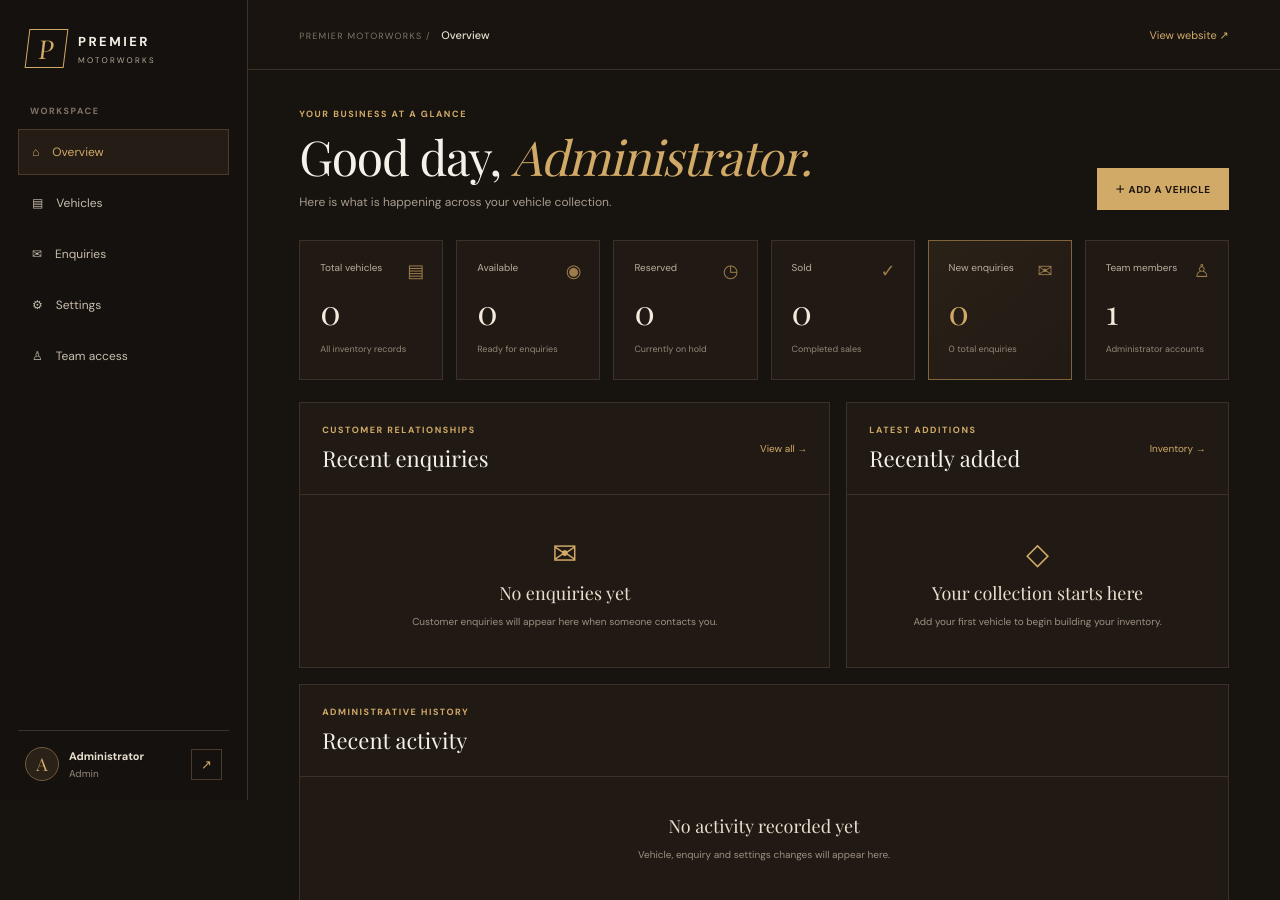
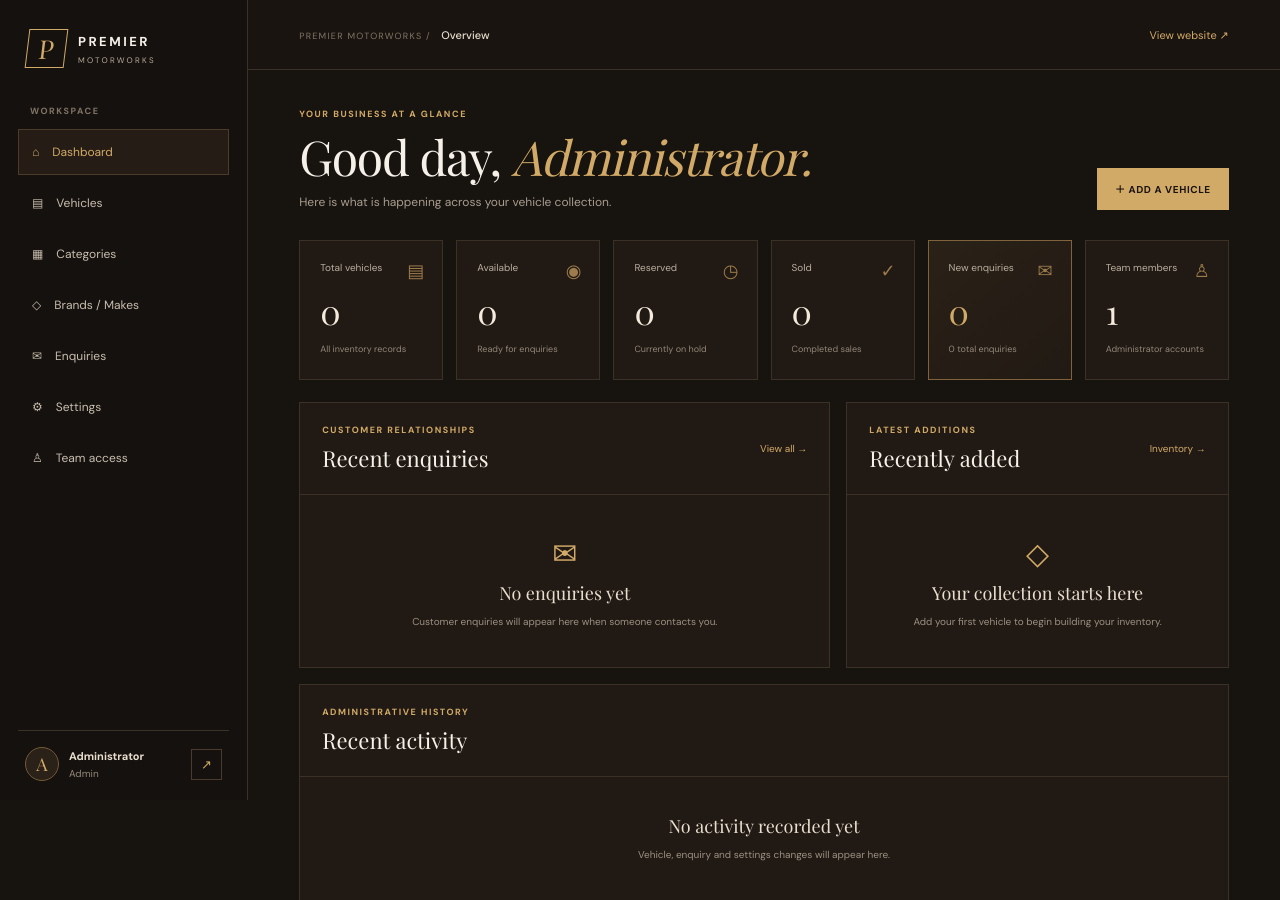
Before and after one commit to Al-ameenolanrewaju/car-website, a Flask app: page /admin/ in a window 1280 px wide. Shown: the top 900 px of the page. Run offline with Flask 3, Linux system fonts and the light colour scheme; the visitor is signed in with stand-in values (Sample User, id 1); data comes from the database, SQL or seed files in the repository; data that the repository does not hold is empty; some libraries are stand-ins or nearby versions.

Commit message:
Connect admin navigation and brand choices

```diff
--- a/templates/admin/base.html
+++ b/templates/admin/base.html
@@ -14,8 +14,8 @@
 <a class="admin-brand" href="{{ url_for('admin.dashboard') }}"><span class="brand-mark">P</span><span><b>PREMIER</b><small>MOTORWORKS</small></span></a>
 <div class="sidebar-label">WORKSPACE</div>
 <nav class="side-nav">
-<a class="{{ 'active' if request.endpoint == 'admin.dashboard' else '' }}" href="{{ url_for('admin.dashboard') }}">⌂ <span>Overview</span></a>
-<a class="{{ 'active' if request.endpoint in ['admin.vehicles','admin.vehicle_new','admin.vehicle_edit'] else '' }}" href="{{ url_for('admin.vehicles') }}">▤ <span>Vehicles</span></a>
+<a class="{{ 'active' if request.endpoint == 'admin.dashboard' else '' }}" href="{{ url_for('admin.dashboard') }}">⌂ <span>Dashboard</span></a>
+<a class="{{ 'active' if request.endpoint in ['admin.vehicles','admin.vehicle_new','admin.vehicle_edit'] else '' }}" href="{{ url_for('admin.vehicles') }}">▤ <span>Vehicles</span></a><a class="{{ 'active' if request.endpoint == 'admin.categories' else '' }}" href="{{ url_for('admin.categories') }}">▦ <span>Categories</span></a><a class="{{ 'active' if request.endpoint == 'admin.brands' else '' }}" href="{{ url_for('admin.brands') }}">◇ <span>Brands / Makes</span></a>
 <a class="{{ 'active' if request.endpoint in ['admin.enquiries','admin.enquiry_status'] else '' }}" href="{{ url_for('admin.enquiries') }}">✉ <span>Enquiries</span>{% set new_count = namespace(value=0) %}{% for e in [] %}{% set new_count.value = new_count.value + 1 %}{% endfor %}</a>
 <a class="{{ 'active' if request.endpoint == 'admin.settings' else '' }}" href="{{ url_for('admin.settings') }}">⚙ <span>Settings</span></a>{% if current_user.role == 'admin' %}<a class="{{ 'active' if request.endpoint == 'admin.team' else '' }}" href="{{ url_for('admin.team') }}">♙ <span>Team access</span></a>{% endif %}
 </nav>
```
